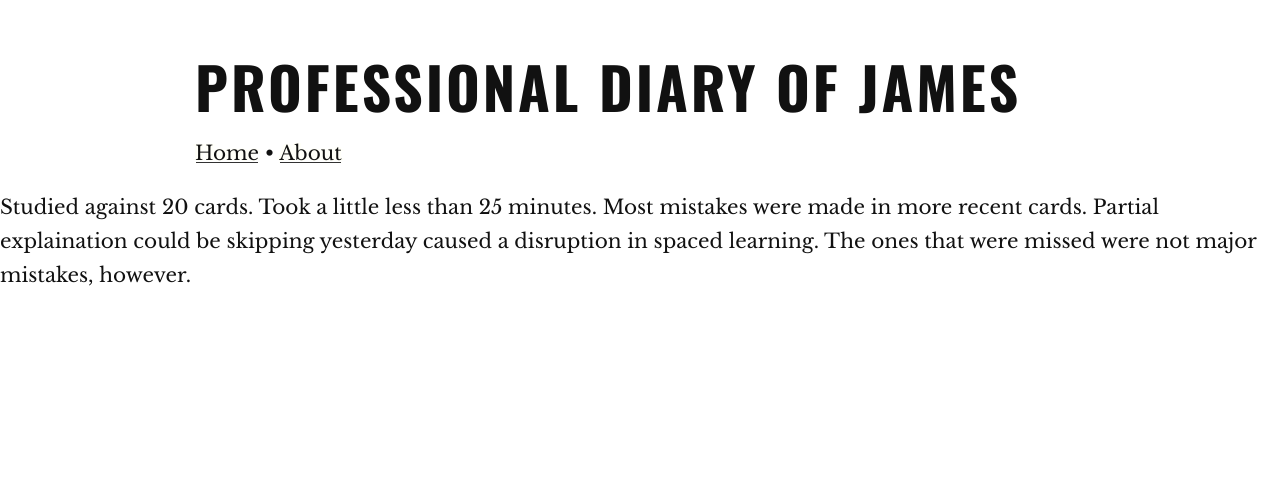
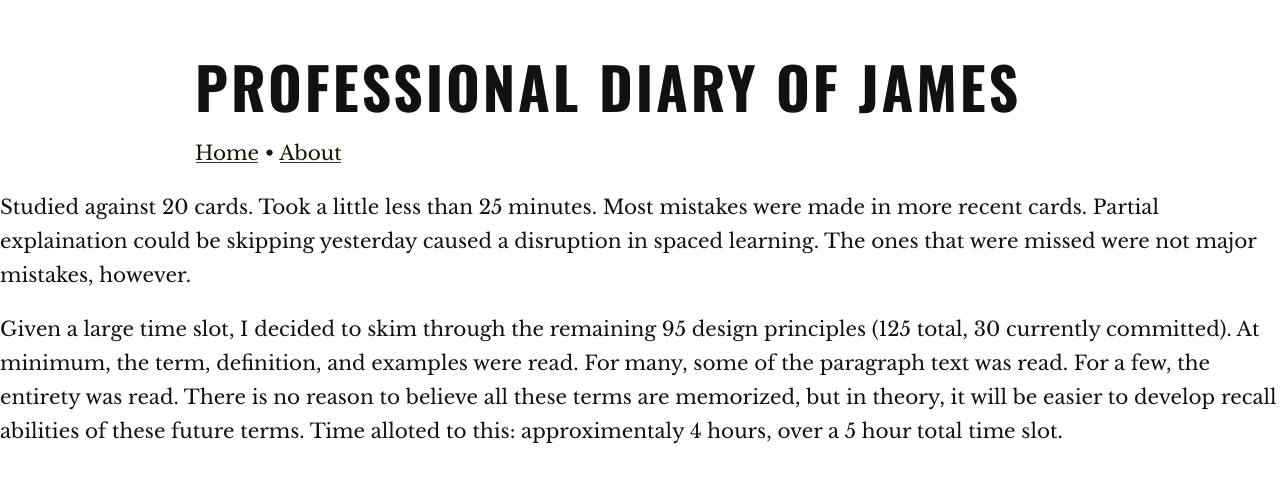
Before and after one commit to jpex/log, a Jekyll site: the page built from _posts/2017-11-09-11.md, in a window 1280 px wide. Shown: the top 483 px of the page. Built offline with Jekyll 4.4.1, drawn with Linux system fonts in a browser that asks for light colours.

Commit message:
Update 2017-11-09-11.md

```diff
--- a/_posts/2017-11-09-11.md
+++ b/_posts/2017-11-09-11.md
@@ -3,3 +3,5 @@ tags: upd
 ---
 
 Studied against 20 cards. Took a little less than 25 minutes. Most mistakes were made in more recent cards. Partial explaination could be skipping yesterday caused a disruption in spaced learning. The ones that were missed were not major mistakes, however.
+
+Given a large time slot, I decided to skim through the remaining 95 design principles (125 total, 30 currently committed). At minimum, the term, definition, and examples were read. For many, some of the paragraph text was read. For a few, the entirety was read. There is no reason to believe all these terms are memorized, but in theory, it will be easier to develop recall abilities of these future terms. Time alloted to this: approximentaly 4 hours, over a 5 hour total time slot.
```
